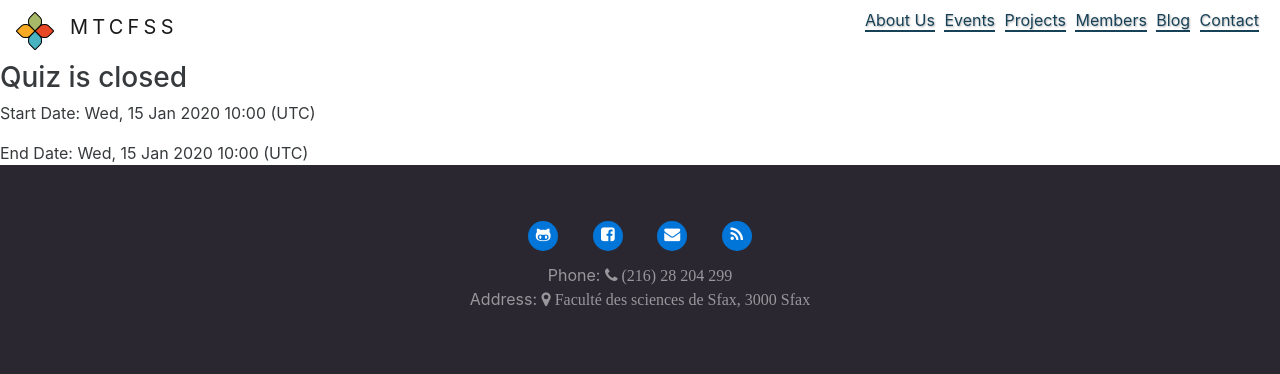
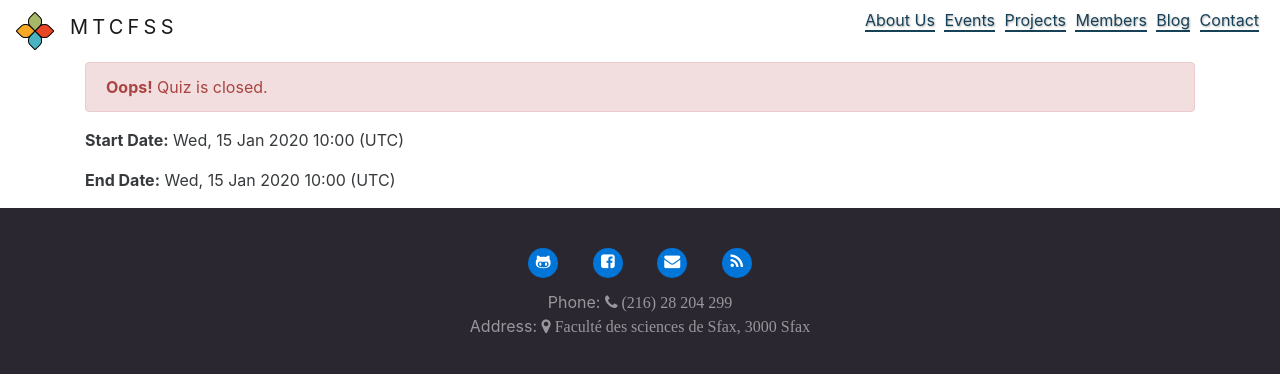
Before and after one commit to fssotc/fssotc.tik.tn, a Django app: page /quiz/1/ in a window 1280 px wide. Shown: the top 374 px of the page. Run offline with Django 3.2, Linux system fonts and the light colour scheme; tables that the repository leaves empty hold one stand-in row (values such as "Sample post"); parts of the project's set-up code (start-up, migrations or seed data) failed here and were passed over; some libraries are stand-ins or nearby versions.

Commit message:
fix style

```diff
--- a/quiz/templates/quiz/inactive.html
+++ b/quiz/templates/quiz/inactive.html
@@ -2,11 +2,15 @@
 {% load staticfiles%}
 {% block pagetitle %}{{ quiz.title.capitalize}} Quiz | Microsoft Tech Club FSS{% endblock %}
 {% block content_section %}
-<h3>Quiz is closed</h3>
-{% if quiz.start %}
-<p>Start Date: {{ quiz.start | date:"D, d M Y H:i (e)" }}</p>
-{% endif %}
-{% if quiz.end %}
-<p>End Date: {{ quiz.end | date:"D, d M Y H:i (e)" }}</p>
+<div class="container">
+	<div class="alert alert-danger" role="alert">
+		<strong>Oops!</strong> Quiz is closed.
+	</div>
+	{% if quiz.start %}
+	<p><strong>Start Date:</strong> {{ quiz.start | date:"D, d M Y H:i (e)" }}</p>
+	{% endif %}
+	{% if quiz.end %}
+	<p><strong>End Date:</strong> {{ quiz.end | date:"D, d M Y H:i (e)" }}</p>
+</div>
 {% endif %}
 {% endblock %}
--- a/quiz/templates/quiz/quiz.html
+++ b/quiz/templates/quiz/quiz.html
@@ -16,7 +16,7 @@
     </p>
     {% endfor %}
 
-    <div class="info-bar">
+    <div class="my-2 clearfix">
 	    {% if form.instance.quiz.end %}
 	    <span class="tag tag-pill tag-danger float-xs-left">End: {{ form.instance.quiz.end | date:"D, d M Y H:i (e)" }}</span>
 	    {% endif %}
--- a/website/static/website/css/style.css
+++ b/website/static/website/css/style.css
@@ -242,10 +242,6 @@ form .helptext:before {
     color: black;
 }
 
-.info-bar {
-    height: 40px;
-}
-
 code,
 pre,
 .docutils.literal {
```
